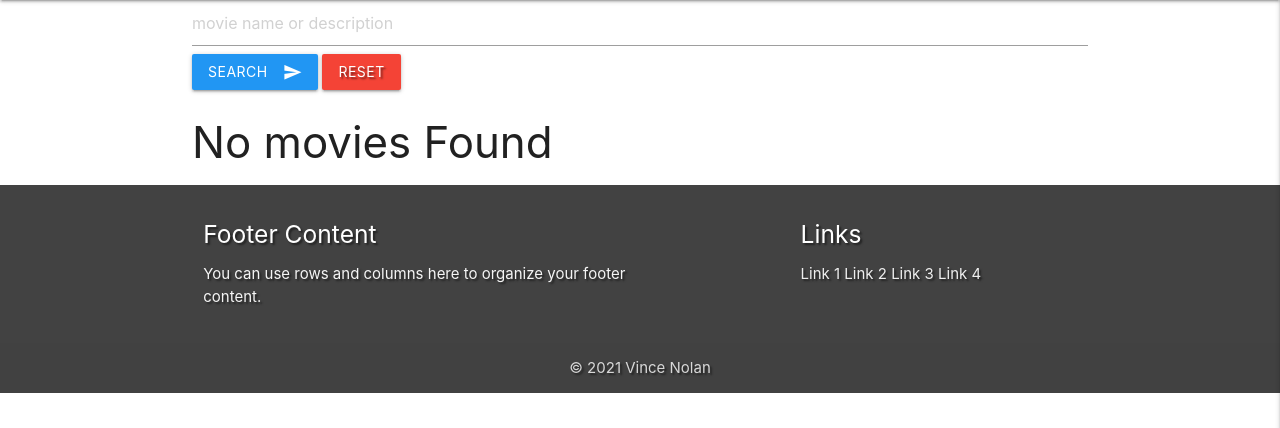
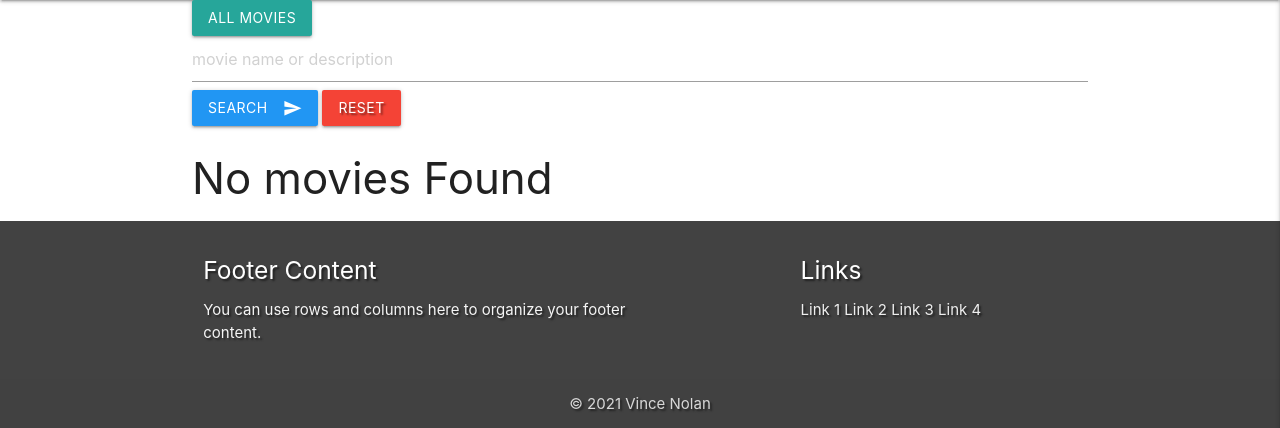
Before and after one commit to VinceNolan999/ms3-my-movie-catalog, a Flask app: page /get_movies in a window 1280 px wide. Shown: the part 64-492 px from the top of the page. Run offline with Flask 2, Linux system fonts and the light colour scheme; data that the repository does not hold is empty; some libraries are stand-ins or nearby versions.

Commit message:
added sort by genre functions

```diff
--- a/app.py
+++ b/app.py
@@ -32,6 +32,14 @@ def search():
     query = request.form.get("query")
     movies = list(mongo.db.movies.find({"$text": {"$search": query}}))
     return render_template("movies.html", movies=movies)
+
+
+# movie  display by genre
+@app.route("/movies/<genre>")
+def movie_genre_sort(genre):
+    movies = list(mongo.db.movies.find({'genre_name': genre}))
+    genres = mongo.db.genres.find()
+    return render_template("movies.html", movies=movies, genres=genres)
 
 
 # user registration
--- a/templates/movies.html
+++ b/templates/movies.html
@@ -1,12 +1,13 @@
 {% extends "base.html" %}
 {% block content %}
 
-    <!--<div class="row center-align genre-select">
-        <a class="waves-effect waves-light btn-small">All Movies</a>
-        {% for genre in genres %}
-        <a class="waves-effect waves-light btn-small">{{ genre.genre_name }}</a>
-        {% endfor %}
-    </div>  -->
+    <!--Categories Menu -->
+<a class="btn" href="{{ url_for('get_movies') }}">All movies</a>
+
+{% for genre in genres %}
+    <a class="btn" href="{{url_for('movie_genre_sort', genre=genre.genre_name)}}">{{ genre.genre_name }}</a>
+{% endfor %}
+
 
     <div class="row">
         <form class="search-input" action="{{ url_for('search') }}" method="POST">
--- a/templates/register.html
+++ b/templates/register.html
@@ -22,7 +22,7 @@
           <label for="username">Username length 5-15 </label>
         </div>
       </div>
-      <!-- passowrd -->
+      <!-- password -->
       <div class="row">
         <div class="input-field col s12">
           <i class="prefix light-blue-text text-darken-4 material-icons">lock</i>
```
